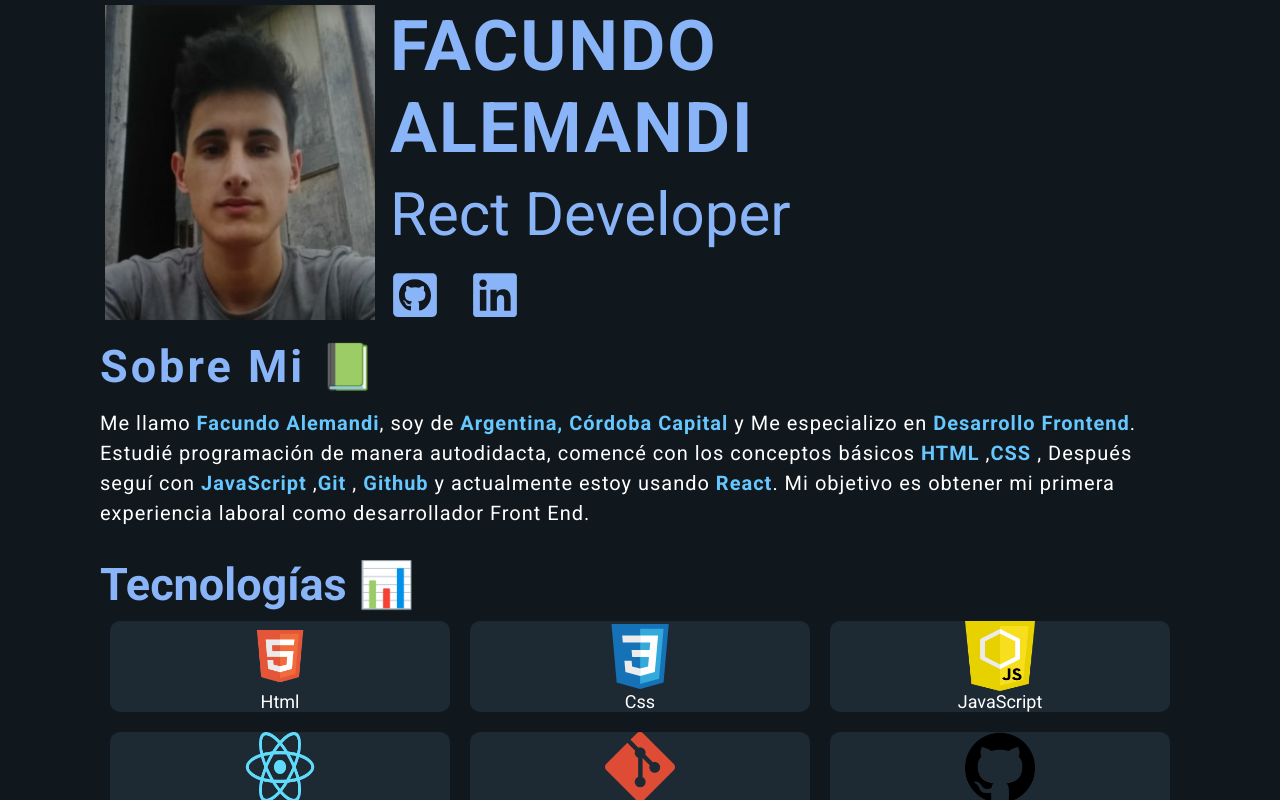
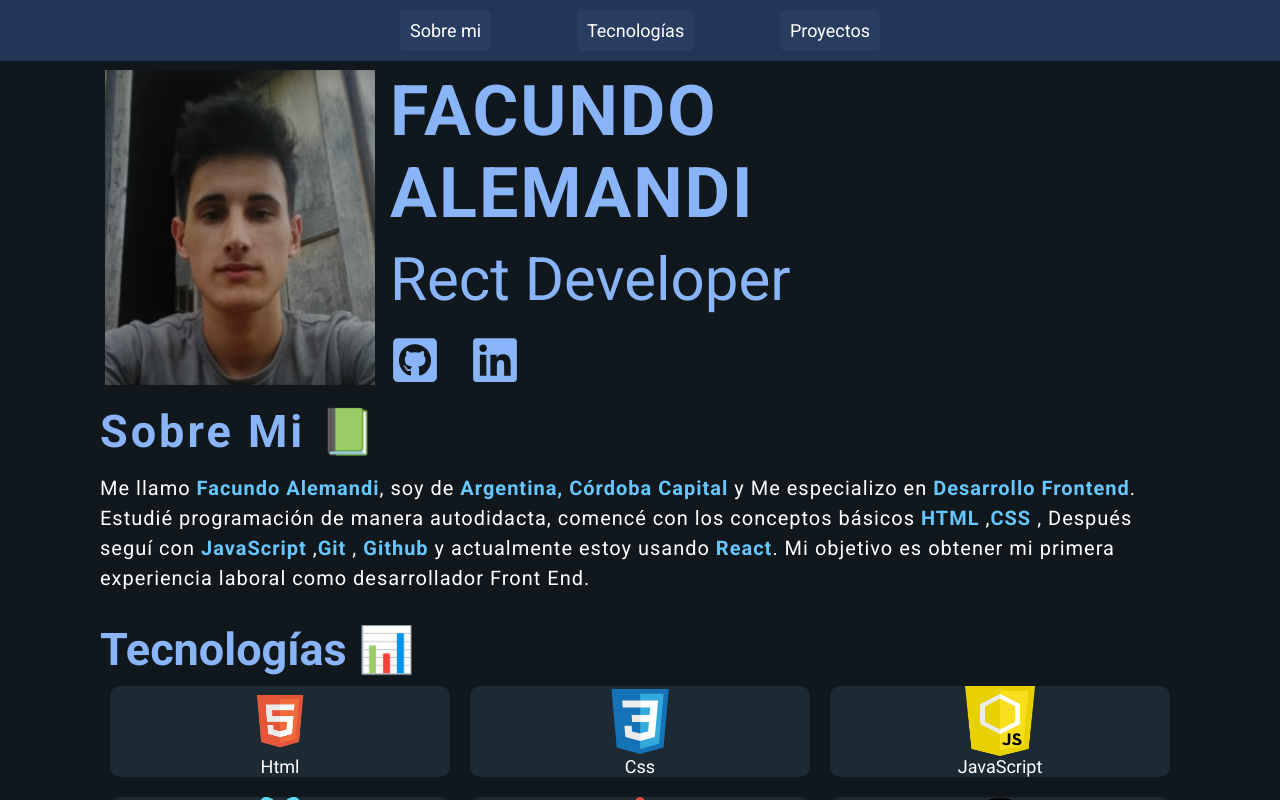
Before and after one commit to Facualemandi/facundo-alemandi-portfolio, a React (Create React App) app: page / in a window 1280 px wide. Shown: the top 800 px of the page. Built offline with nearby package versions, Linux system fonts and the light colour scheme; the HTML template or start-up script is replaced by a standard one; a web font is replaced by a local one.

Commit message:
Agregando scroll smoorh y margin scroll 60px

```diff
--- a/package.json
+++ b/package.json
@@ -6,6 +6,7 @@
     "@testing-library/jest-dom": "^5.16.5",
     "@testing-library/react": "^13.4.0",
     "@testing-library/user-event": "^13.5.0",
+    "hamburger-react": "^2.5.0",
     "react": "^18.2.0",
     "react-dom": "^18.2.0",
     "react-icons": "^4.4.0",
--- a/src/Home/Home.js
+++ b/src/Home/Home.js
@@ -1,20 +1,21 @@
-import React from 'react'
-import AboutMe from '../components/AboutMe/AboutMe'
-import Header from '../components/Header/Header'
-import Projects from '../Projects/Projects'
-import Technology from '../Technology/Technology'
+import React from "react";
+import AboutMe from "../components/AboutMe/AboutMe";
+import Header from "../components/Header/Header";
+import Nav from "../components/Nav/Nav";
+import Projects from "../components/Projects/Projects";
 
-
+import Technology from "../Technology/Technology";
 
 const Home = () => {
   return (
-     <>
-       <Header/>
-       <AboutMe/>
-       <Technology/>
-       <Projects/>
-     </>
-  )
-}
+    <>
+      <Nav />
+      <Header />
+      <AboutMe />
+      <Technology />
+      <Projects/>
+    </>
+  );
+};
 
-export default Home
+export default Home;
--- a/src/Technology/Technology.js
+++ b/src/Technology/Technology.js
@@ -44,6 +44,7 @@ const Skills = styled.h2`
   color: #8ab4f8;
   font-size: 45px;
   padding-top: 30px;
+  scroll-margin-top: 60px;
   @media (max-width: 780px) {
     padding: 15px;
   }
@@ -86,7 +87,7 @@ const Technology = () => {
   return (
     <>
       <Main>
-        <Skills>Tecnologías 📊</Skills>
+        <Skills id="technology">Tecnologías 📊</Skills>
         <ContainerAll>
           {tecnlogi.map((item) => (
             <Container key={item.name}>
--- a/src/components/AboutMe/AboutMe.js
+++ b/src/components/AboutMe/AboutMe.js
@@ -33,6 +33,7 @@ const H2 = styled.h2`
   color: #8ab4f8;
   transition: 0.5s;
   width: max-content;
+  scroll-margin-top: 60px;
 `;
 
 const Parraagraph = styled.p`
@@ -60,7 +61,7 @@ export const AboutMe = () => {
     <>
       <Main>
         <SectionOne>
-          <H2>Sobre Mi 📗</H2>
+          <H2 id="aboutme">Sobre Mi 📗</H2>
           <Parraagraph>
             Me llamo <Bold>Facundo Alemandi</Bold>, soy de{" "}
             <Bold> Argentina, Córdoba Capital</Bold> y Me especializo en
--- a/src/components/Header/Header.js
+++ b/src/components/Header/Header.js
@@ -7,6 +7,7 @@ import { FaLinkedin } from "react-icons/fa";
 const TheHeader = styled.header`
   height: auto;
   background-color: rgb(16, 23, 29);
+  padding-top: 65px;
 `;
 const Container = styled.section`
   width: 100%;
--- /dev/null
+++ b/src/components/Nav/Nav.js
@@ -0,0 +1,99 @@
+import React, { useState } from "react";
+import styled from "styled-components";
+import { Fade as Hamburger } from "hamburger-react";
+
+const TheNav = styled.nav`
+  height: auto;
+  display: flex;
+  position: fixed;
+  min-height: 60px;
+  width: 100vw;
+  background-color: rgb(34, 54, 88);
+  @media (max-width: 780px) {
+    justify-content: flex-end;
+  }
+  @media (min-width: 780px) {
+    display: flex;
+    justify-content: center;
+  }
+  section {
+    z-index: 1500;
+    margin: 10px;
+    display: flex;
+    justify-content: center;
+    align-items: center;
+
+    @media (min-width: 780px) {
+      display: none;
+    }
+  }
+`;
+
+const Ul = styled.ul`
+  list-style: none;
+  font-family: "Roboto", sans-serif;
+  font-size: 18px;
+  @media (max-width: 780px) {
+    transform: ${({ value }) =>
+      value ? " translateY(60px)" : "translateY(-100%)"};
+    transition: 0.5s;
+    position: absolute;
+    left: 0px;
+    top: 0px;
+    width: 100vw;
+    z-index: 1000;
+    background-color: rgb(34, 54, 88);
+  }
+  @media (min-width: 780px) {
+    display: flex;
+    justify-content: space-between;
+    align-items: center;
+    width: 500px;
+  }
+
+  li {
+    color: white;
+    margin: 10px;
+    padding: 10px;
+    background-color: rgb(40, 61, 96);
+    border-radius: 5px;
+    @media (min-width: 780px) {
+      cursor: pointer;
+      :hover {
+        box-shadow: 0 0 5px 0 rgba(0, 0, 0, 0.65);
+        transition: 0.3s;
+      }
+    }
+  }
+`;
+const Link = styled.a`
+text-decoration: none;
+`
+
+const Nav = () => {
+  const [isOpen, setOpen] = useState(false);
+
+  return (
+    <>
+      <TheNav>
+        <section>
+          <Hamburger
+            toggled={isOpen}
+            toggle={setOpen}
+            color="#4FD1C5"
+            size={50}
+          />
+        </section>
+
+        <Ul value={isOpen}>
+          <Link href="#aboutme"><li>Sobre mi</li></Link>
+          <Link href="#technology"><li>Tecnologías</li></Link>
+          <Link href="#proyects"><li>Proyectos</li></Link>
+        </Ul>
+
+      </TheNav>
+    </>
+  );
+};
+
+export default Nav;
--- a/src/Projects/Projects.js
+++ b/src/components/Projects/Projects.js
@@ -1,12 +1,12 @@
 import React from "react";
 import { FaGithubSquare } from "react-icons/fa";
 import { MdSlideshow } from "react-icons/md";
-import MOVIE from "../images/Movies.png";
-import TECHNOLOGY from "../images/Technology.png";
-import ANIME from "../images/Anime.png";
-import ALFARERIA from "../images/Alfareria.png";
-import AEROLAB from "../images/Aerolab.png";
-import PORTFOLIO from "../images/Portfolio.png";
+import MOVIE from "../../images/Movies.png";
+import TECHNOLOGY from "../../images/Technology.png";
+import ANIME from "../../images/Anime.png";
+import ALFARERIA from "../../images/Alfareria.png";
+import AEROLAB from "../../images/Aerolab.png";
+import PORTFOLIO from "../../images/Portfolio.png";
 import styled from "styled-components";
 
 const theProjects = [
@@ -132,6 +132,7 @@ const Project = styled.h2`
   font-size: 45px;
   padding-top: 30px;
   padding-bottom: 30px;
+  scroll-margin-top: 60px;
   @media (max-width: 780px) {
     padding: 15px;
   }
@@ -204,7 +205,7 @@ const Link = styled.a`
 const Projects = () => {
   return (
     <Main>
-      <Project>Proyectos 🎬</Project>
+      <Project id="proyects">Proyectos 🎬</Project>
       <ContainerAll>
         {theProjects.map((project) => (
           <ContainerProjects>
--- a/src/index.css
+++ b/src/index.css
@@ -3,3 +3,7 @@
   padding: 0;
   box-sizing: border-box;
 }
+
+html{
+  scroll-behavior: smooth;
+}
```
Also changed, not shown: 1 other file (tests, documents, lock files or other folders).
